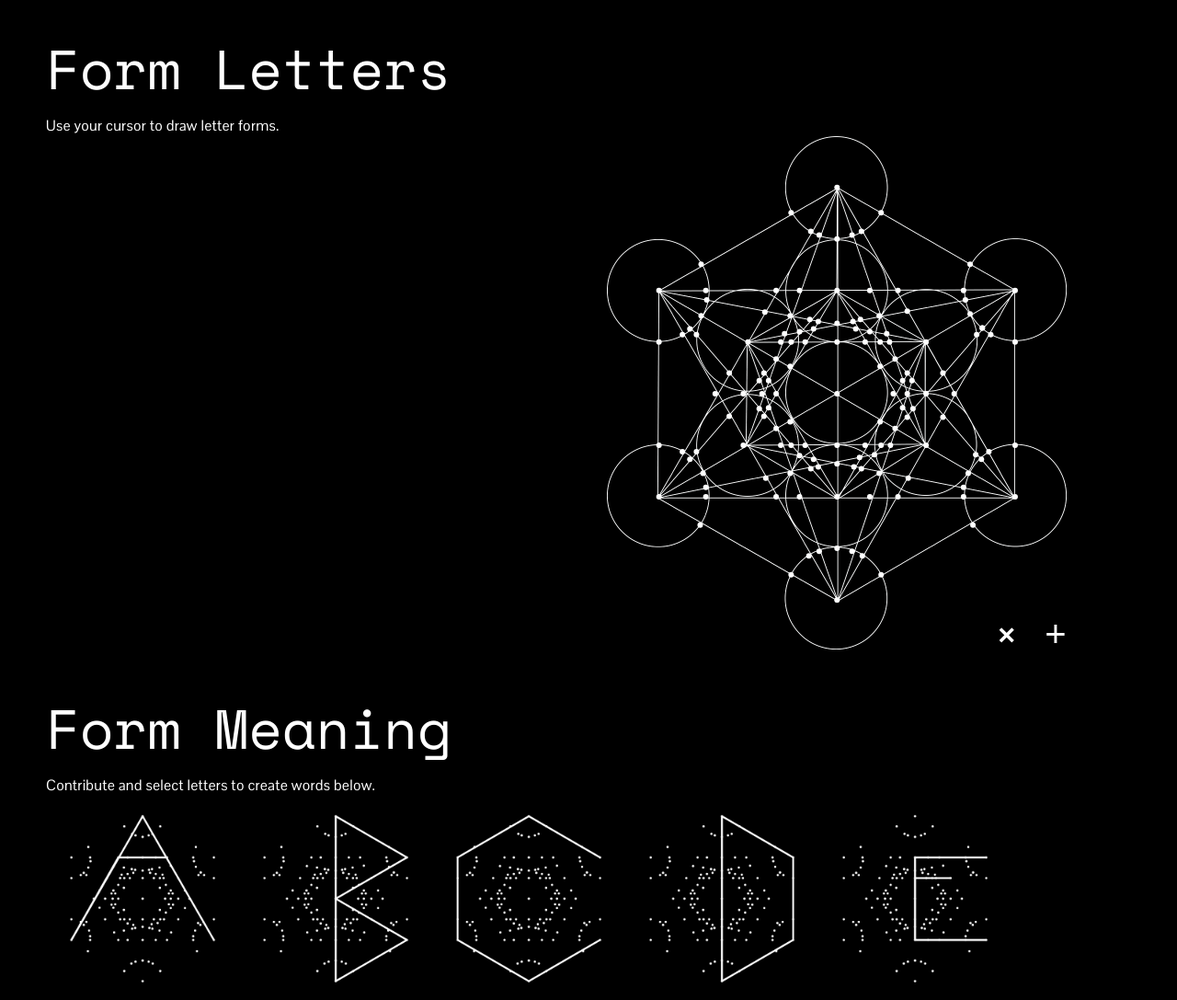
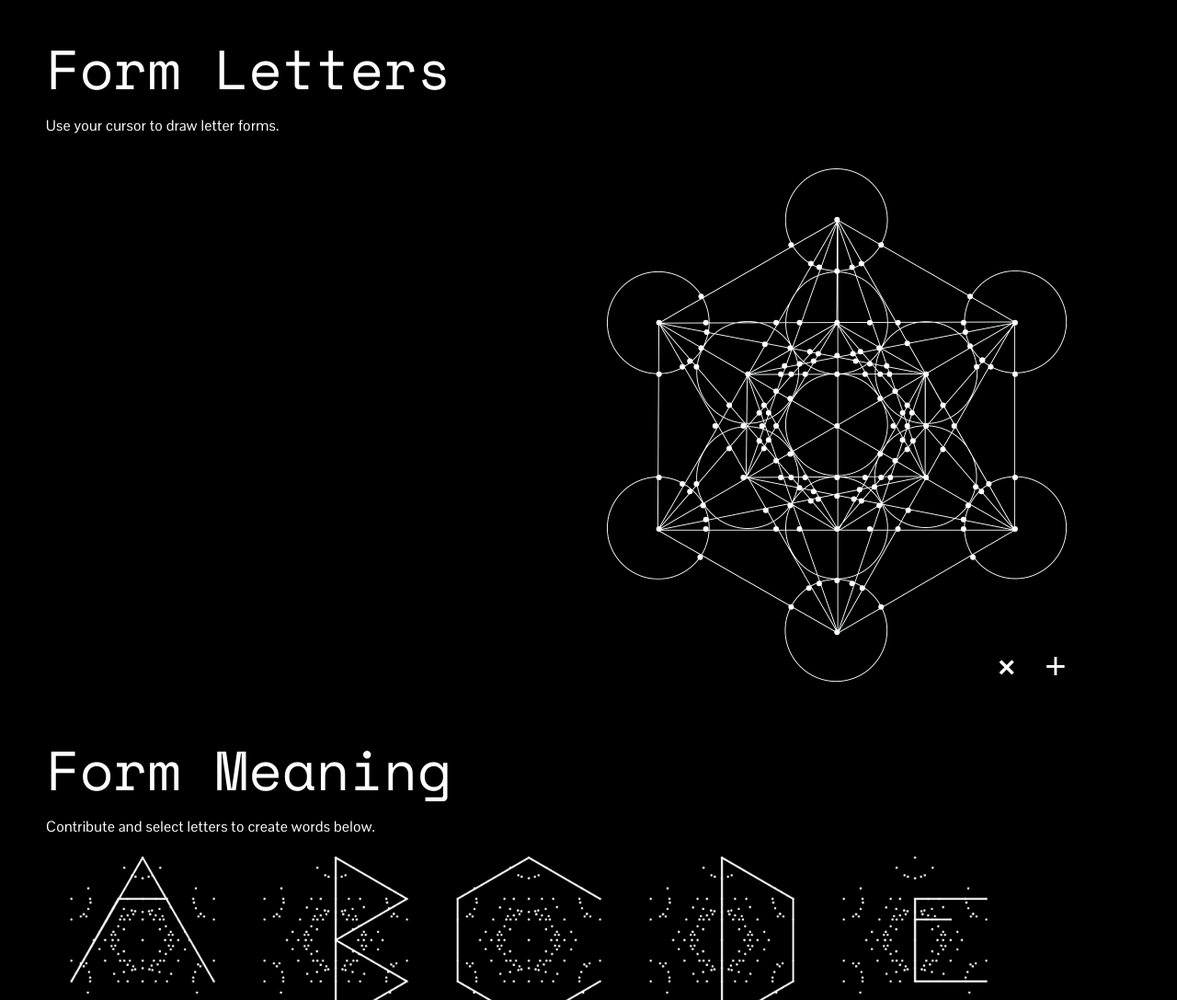
Before and after one commit to badgew/geometric-form, a PHP site: page / in a window 1280 px wide. Shown: the top 1087 px of the page at 92% size. Run offline with PHP 8.4, Linux system fonts and the light colour scheme; some libraries are stand-ins or nearby versions.

Commit message:
positioning h1s

```diff
--- a/styles.css
+++ b/styles.css
@@ -172,7 +172,8 @@ img.letter:hover{
 .flex-right {
    overflow: hidden;
    padding-right:100px;
-   padding-bottom:25px;
+   padding-bottom:35px;
+   padding-top:35px;
 }
 
 .row {
```
